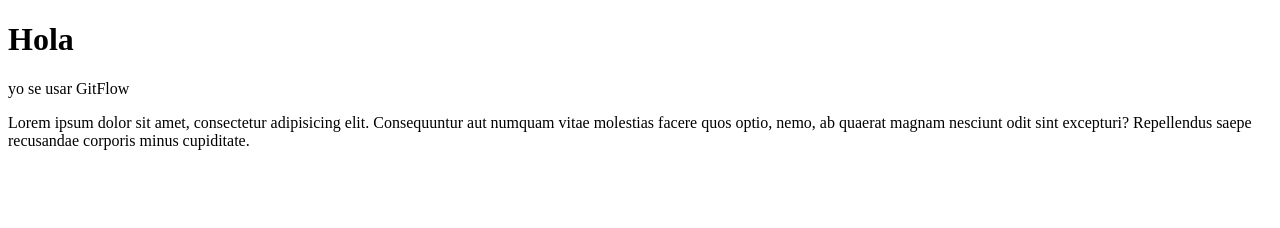
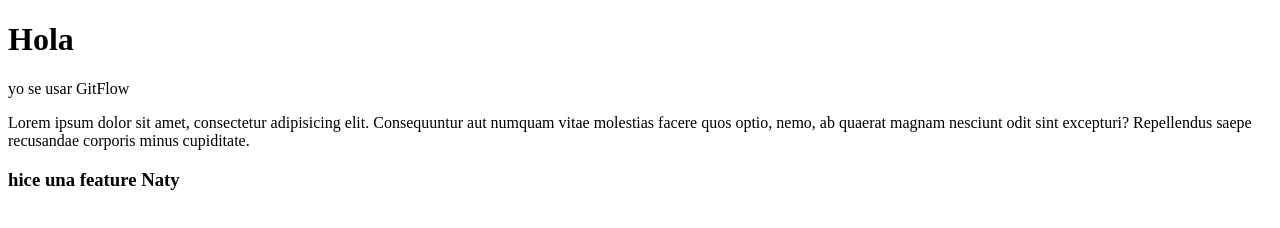
Before and after one commit to PameAl/LandinFerreteria, a plain HTML site: page index.html in a window 1280 px wide. Drawn offline with Linux system fonts and the light colour scheme.

Commit message:
feature: h3 Naty

```diff
--- a/index.html
+++ b/index.html
@@ -10,7 +10,7 @@
     <p>yo se usar GitFlow</p>
     <p>Lorem ipsum dolor sit amet, consectetur adipisicing elit. Consequuntur aut numquam vitae molestias facere quos optio, nemo, ab quaerat magnam nesciunt odit sint excepturi? Repellendus saepe recusandae corporis minus cupiditate.</p>
     <div>
-
+        <h3>hice una feature Naty</h3>
     </div>
 </body>
 </html>
```
